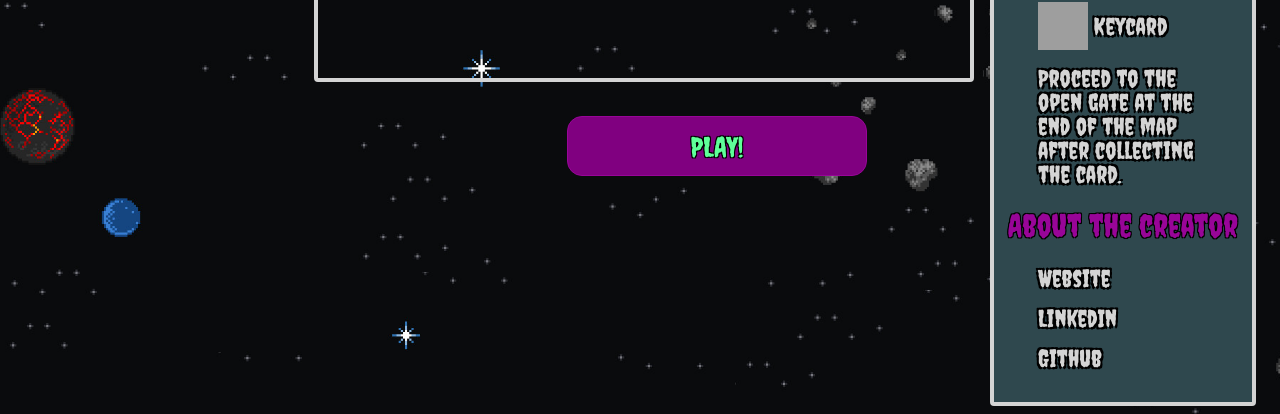
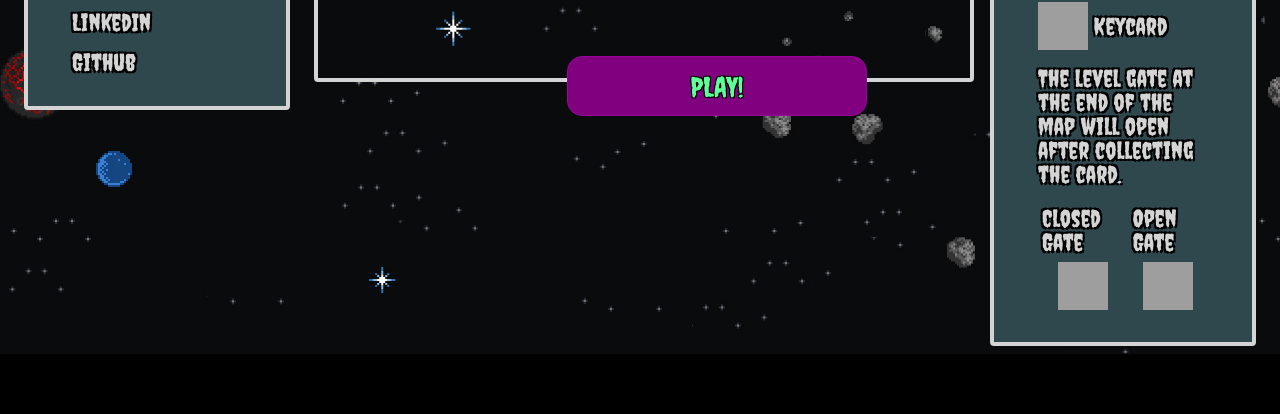
Before and after one commit to drice89/grimdark, a website: page index.html in a window 1280 px wide. Shown: the part 611-1025 px from the top of the page. After the commit the page ends 965 px from the top, so only its background shows below. Drawn offline with Linux system fonts and the light colour scheme; grey boxes are pictures that could not be loaded.

Commit message:
Add favicon and better instructions

```diff
--- a/css/main.css
+++ b/css/main.css
@@ -247,7 +247,7 @@ ul.controls {
 
 .sound-controls i {
   font-size: 32px;
-  padding: 8px
+  padding: 8px 8px 12px;
 }
 
 .sound-controls i:hover {
@@ -287,3 +287,30 @@ a {
   height: 48px;
   background: url(../assets/tiny_galaxy_items_3x.png) 390px 0;
 }
+
+#open-gate {
+  width: 50px;
+  height: 48px;
+  background: url(../assets/tiny_galaxy_world.png) 338px 144px;
+}
+
+#closed-gate {
+  width: 50px;
+  height: 48px;
+  background: url(../assets/tiny_galaxy_world.png) 385px 144px;
+}
+
+.gate {
+  display: flex;
+  justify-content: space-between;
+}
+
+.gate > span {
+  display: flex;
+  flex-direction: column;
+  align-items: center;
+}
+
+.gate > span > span {
+  padding: 4px 4px 8px 4px;
+}
--- a/index.html
+++ b/index.html
@@ -4,6 +4,7 @@
   <meta charset="UTF-8">
   <meta name="viewport" content="width=device-width, initial-scale=1.0">
   <title>GRIMDARK</title>
+  <link rel="icon" type="image/png" href="./assets/tmonsters.png">
   <link rel="stylesheet"  type="text/css" href="./css/main.css" />
   <link rel="stylesheet"  type="text/css" href="./css/reset.css" />
   <link href="https://fonts.googleapis.com/css2?family=Creepster&display=swap" rel="stylesheet">
@@ -47,6 +48,13 @@
               <i id="play" class="fas fa-play-circle"></i><i class="fas fa-pause-circle" id="pause"></i>
             </div>
           </div>
+          <div class="divider"></div>
+          <h3>About the creator</h3>
+          <ul class="about">
+            <li><a href="https://drice89.github.io/portfolio/index.html">Website</a></li>
+            <li><a href="https://www.linkedin.com/in/dillon-rice-48339a47/">LinkedIn</a></li>
+            <li><a href="https://github.com/drice89/grimdark">Github</a></li>
+          </ul>
         </div>
       </aside>
       <!-- <div class="welcome"><img src="./assets/game.png" alt="" /></div> -->
@@ -64,15 +72,19 @@
           <ul class="about">
             <li>You have been sent to investigate a space ship thats been overrun by a strange alien species. Can you find the key card
             and advance to the next area?</li>
-            <li>HINT: Some monsters will drop the keycard after they are destroyed. You will hear and aubible confirmation when the card is dropped.</li>
-            <li><img src="https://upload.wikimedia.org/wikipedia/commons/c/ce/Transparent.gif" id="keycard"> Keycard</li>
-            <li>Proceed to the open gate at the end of the map after collecting the card.</li>
-          </ul>
-          <h3>About the creator</h3>
-          <ul class="about">
-            <li><a href="https://drice89.github.io/portfolio/index.html">Website</a></li>
-            <li><a href="https://www.linkedin.com/in/dillon-rice-48339a47/">LinkedIn</a></li>
-            <li><a href="https://github.com/drice89/grimdark">Github</a></li>
+            <li>HINT: Some monsters will drop the keycard after they are destroyed. You will hear an aubible confirmation when the card is dropped.</li>
+            <li><img src="https://upload.wikimedia.org/wikipedia/commons/c/ce/Transparent.gif" id="keycard" /> Keycard</li>
+            <li>The level gate at the end of the map will open after collecting the card.</li>
+            <li class="gate">
+              <span>
+                <span>Closed Gate</span>
+                <img src="https://upload.wikimedia.org/wikipedia/commons/c/ce/Transparent.gif" id="closed-gate" />
+              </span>
+              <span>
+                <span>Open Gate</span>
+                <img src="https://upload.wikimedia.org/wikipedia/commons/c/ce/Transparent.gif" id="open-gate" />
+              </span>
+            </li>
           </ul>
         </div>
 
```
Also changed, not shown: assets/tmonsters.png (added), dist/main.js.
